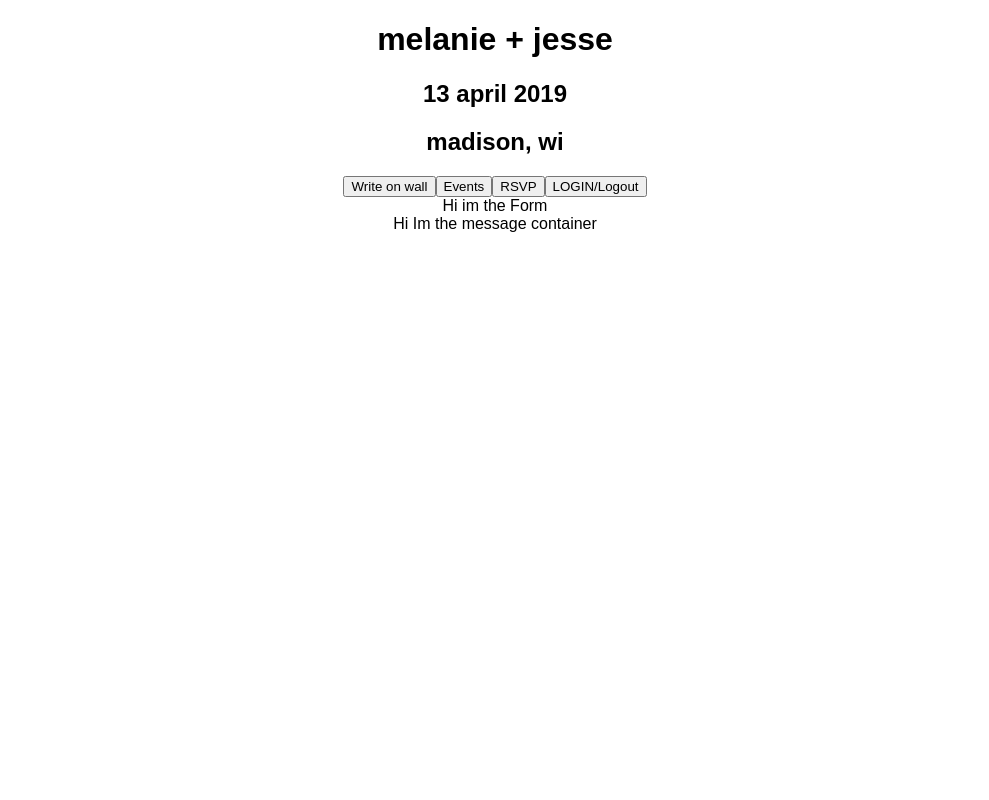
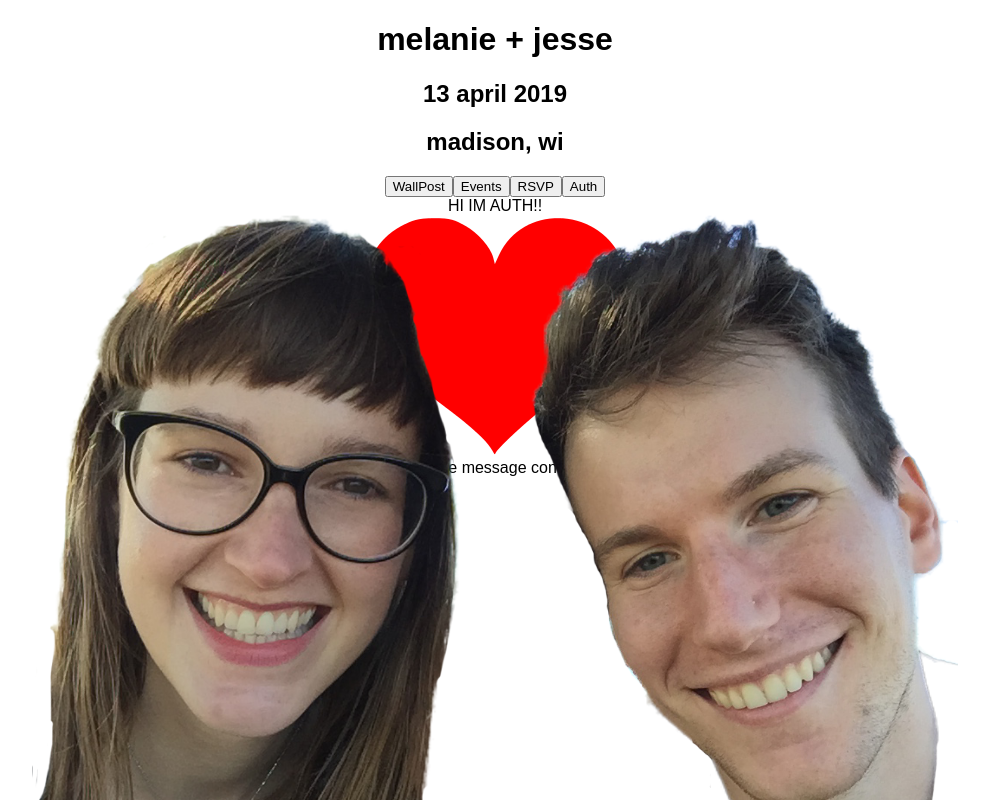
Before and after one commit to SuperJesseH/FlatWedding, a React (Create React App) app in the folder flat-wedding/: page / in a window 1280 px wide. Shown: the top 800 px of the page, without its empty margins (145-1134 px from the left). Built offline with nearby package versions, Linux system fonts and the light colour scheme; no server answers.

Commit message:
built some structure for forms

```diff
--- a/flat-wedding/src/App.js
+++ b/flat-wedding/src/App.js
@@ -9,7 +9,7 @@ class App extends Component {
   constructor(){
     super()
 
-    this.state = {currentForm:"login"}
+    this.state = {currentForm:"Auth"}
   }
 
   setCurrentForm = (formName) =>{
@@ -24,12 +24,12 @@ class App extends Component {
   }
 
   render() {
-    const buttons = ["Write on wall", "Events", "RSVP", "LOGIN/Logout"]
+    const buttons = ["WallPost", "Events", "RSVP", "Auth"]
     console.log(this.state);
     return (
       <div className="App">
         <NavBar className="NavBar" setCurrentForm={this.setCurrentForm} buttons={buttons}></NavBar>
-        <Form className="Form"></Form>
+        <Form className="Form" formOptions={buttons} currentForm={this.state.currentForm}></Form>
         <MainBody className="MainBody"></MainBody>
       </div>
     );
--- /dev/null
+++ b/flat-wedding/src/components/Auth.js
@@ -0,0 +1,11 @@
+import React, { Component } from 'react';
+
+
+export default class Auth extends Component{
+
+  render(){
+    return(
+      <div>HI IM AUTH!!</div>
+    )
+  }
+}
--- /dev/null
+++ b/flat-wedding/src/components/Events.js
@@ -0,0 +1,11 @@
+import React, { Component } from 'react';
+
+
+export default class Events extends Component{
+
+  render(){
+    return(
+      <div>HI IM EVENTS!!</div>
+    )
+  }
+}
--- a/flat-wedding/src/components/Form.js
+++ b/flat-wedding/src/components/Form.js
@@ -1,11 +1,31 @@
 import React, { Component } from 'react';
+import WallPost from './WallPost'
+import Events from './Events'
+import RSVP from './RSVP'
+import Auth from './Auth'
 
 
 export default class Form extends Component{
 
   render(){
+    const aForm = () =>{
+      switch (this.props.currentForm){
+
+        case "WallPost":
+          return <WallPost />
+          break
+        case "Events":
+          return <Events />
+          break
+        case "RSVP":
+          return <RSVP />
+          break
+        default:
+          return <Auth />
+      }
+    }
     return(
-      <div>Hi im the Form</div>
+      <div>{aForm()}</div>
     )
   }
 }
--- a/flat-wedding/src/components/MainBody.js
+++ b/flat-wedding/src/components/MainBody.js
@@ -17,7 +17,7 @@ export default class MainBody extends Component{
     console.log(this.state);
     return(
       <div>
-        {/* <BouncingHeads floatAway={this.state.heads}/> */}
+        <BouncingHeads floatAway={this.state.heads}/>
         <MessageContainer />
       </div>
     )
--- /dev/null
+++ b/flat-wedding/src/components/RSVP.js
@@ -0,0 +1,11 @@
+import React, { Component } from 'react';
+
+
+export default class RSVP extends Component{
+
+  render(){
+    return(
+      <div>HI IM RSVP!!</div>
+    )
+  }
+}
--- /dev/null
+++ b/flat-wedding/src/components/WallPost.js
@@ -0,0 +1,11 @@
+import React, { Component } from 'react';
+
+
+export default class WallPost extends Component{
+
+  render(){
+    return(
+      <div>HI IM WallPost!!</div>
+    )
+  }
+}
```
